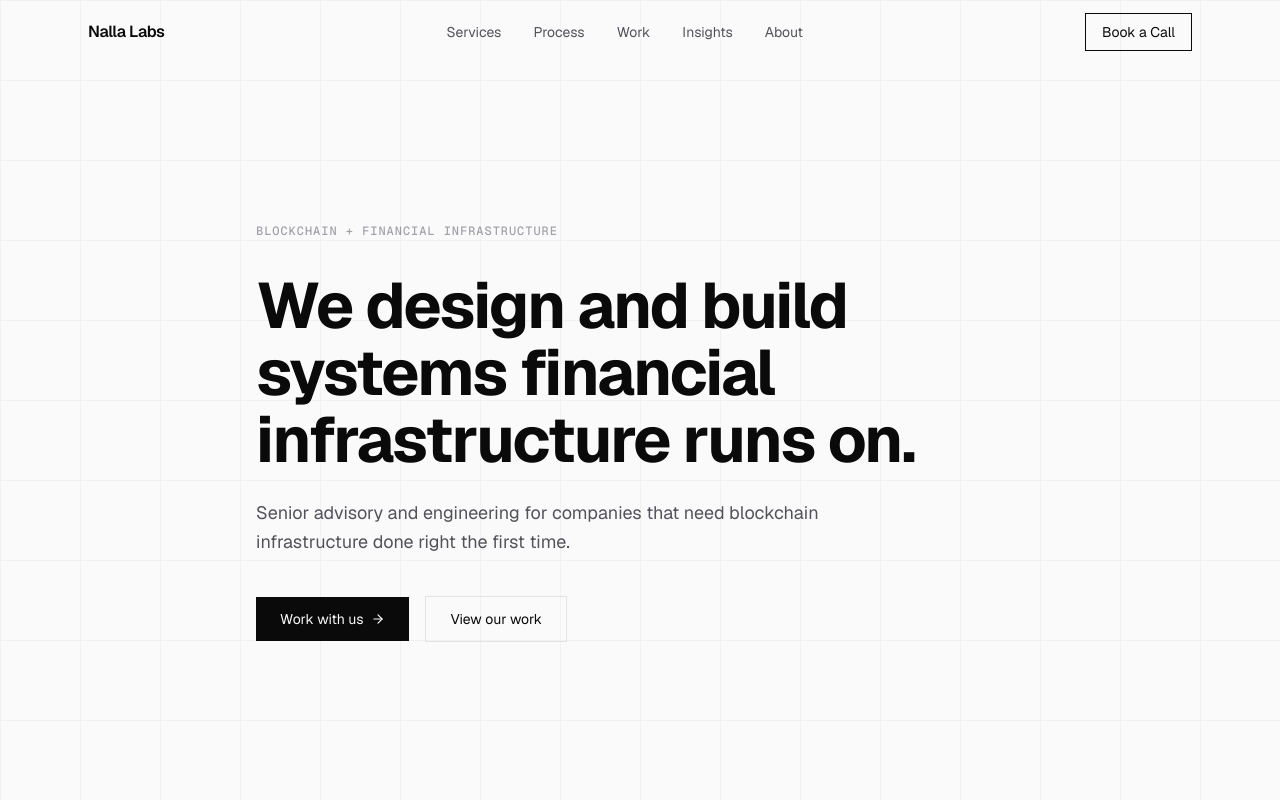
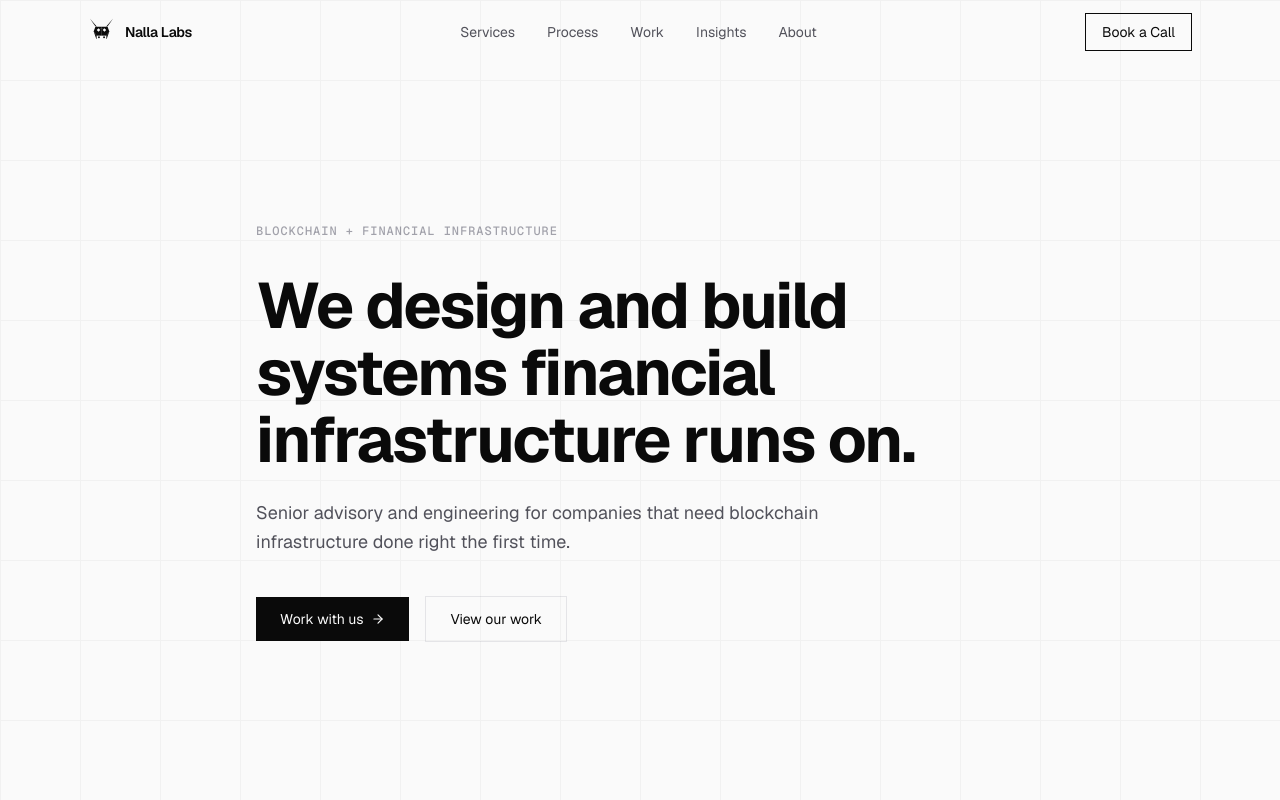
Before and after one commit to NallaLabs/nallalabs, a Next.js app: page / in a window 1280 px wide. Shown: the top 800 px of the page. Built offline with nearby package versions, Linux system fonts and the light colour scheme.

Commit message:
Update Nalla Labs branding and leadership copy

```diff
--- a/app/layout.tsx
+++ b/app/layout.tsx
@@ -4,6 +4,8 @@ import { GeistMono } from "geist/font/mono";
 import "./globals.css";
 
 export const metadata: Metadata = {
+  metadataBase: new URL("https://nallalabs.xyz"),
+  icons: { icon: "/favicon.svg", shortcut: "/favicon.svg" },
   title: "Nalla Labs — Blockchain & Financial Infrastructure",
   description:
     "Senior advisory and engineering for companies building on blockchain and financial infrastructure. We design, build, and scale secure systems.",
@@ -12,6 +14,7 @@ export const metadata: Metadata = {
     description:
       "We design and build blockchain systems that scale.",
     type: "website",
+    url: "https://nallalabs.xyz",
   },
 };
 
--- a/components/layout/Footer.tsx
+++ b/components/layout/Footer.tsx
@@ -1,4 +1,5 @@
-import { Mail, ExternalLink } from "lucide-react";
+import { Mail } from "lucide-react";
+import { BullMark } from "@/components/ui/BullMark";
 
 const footerLinks = [
   { label: "Services", href: "#services" },
@@ -16,7 +17,10 @@ export function Footer() {
         <div className="grid grid-cols-1 md:grid-cols-3 gap-12">
           {/* Brand */}
           <div>
-            <p className="text-[#FAFAFA] font-semibold text-base mb-3">Nalla Labs</p>
+            <div className="flex items-center gap-2.5 mb-3">
+              <BullMark variant="dark" size={32} />
+              <p className="text-[#FAFAFA] font-semibold text-base">Nalla Labs</p>
+            </div>
             <p className="text-[#71717A] text-sm leading-relaxed max-w-xs">
               Advisory and engineering for companies building on blockchain and financial infrastructure.
             </p>
@@ -44,20 +48,17 @@ export function Footer() {
             <p className="label-mono text-[#52525B] mb-4">Contact</p>
             <div className="space-y-3">
               <a
-                href="mailto:hello@nallalabs.com"
+                href="mailto:hello@nallalabs.xyz"
                 className="flex items-center gap-2 text-sm text-[#71717A] hover:text-[#FAFAFA] transition-colors"
               >
                 <Mail size={14} />
-                hello@nallalabs.com
+                hello@nallalabs.xyz
               </a>
               <a
-                href="https://linkedin.com"
-                target="_blank"
-                rel="noopener noreferrer"
+                href="#about"
                 className="flex items-center gap-2 text-sm text-[#71717A] hover:text-[#FAFAFA] transition-colors"
               >
-                <ExternalLink size={14} />
-                LinkedIn
+                Leadership
               </a>
             </div>
           </div>
--- a/components/layout/Nav.tsx
+++ b/components/layout/Nav.tsx
@@ -3,6 +3,7 @@
 import { useEffect, useState } from "react";
 import { motion, AnimatePresence } from "framer-motion";
 import { X, Menu } from "lucide-react";
+import { BullMark } from "@/components/ui/BullMark";
 
 const navLinks = [
   { label: "Services", href: "#services" },
@@ -44,9 +45,13 @@ export function Nav() {
           {/* Logo */}
           <a
             href="#"
-            className="text-[#0A0A0A] font-semibold text-base tracking-tight hover:opacity-70 transition-opacity"
+            className="flex items-center gap-2.5 hover:opacity-75 transition-opacity"
+            aria-label="Nalla Labs home"
           >
-            Nalla Labs
+            <BullMark variant="light" size={30} />
+            <span className="text-[#0A0A0A] font-semibold text-sm tracking-tight leading-none">
+              Nalla Labs
+            </span>
           </a>
 
           {/* Desktop links */}
@@ -97,6 +102,9 @@ export function Nav() {
             transition={{ duration: 0.2 }}
             className="fixed inset-0 z-50 bg-[#0A0A0A] flex flex-col items-center justify-center"
           >
+            <div className="absolute top-5 left-6">
+              <BullMark variant="dark" size={30} />
+            </div>
             <button
               className="absolute top-5 right-6 text-[#FAFAFA]"
               onClick={() => setMobileOpen(false)}
--- a/components/sections/About.tsx
+++ b/components/sections/About.tsx
@@ -1,4 +1,17 @@
-import { FadeUp, StaggerContainer, StaggerItem } from "@/components/motion/FadeUp";
+import { FadeUp } from "@/components/motion/FadeUp";
+
+const executives = [
+  {
+    name: "Allan Robinson",
+    role: "Executive",
+    href: "https://www.linkedin.com/in/allan-robinson-3b54511a4/",
+  },
+  {
+    name: "Fred Gitonga",
+    role: "Executive",
+    href: "https://www.linkedin.com/in/fredgitonga",
+  },
+];
 
 export function About() {
   return (
@@ -9,7 +22,7 @@ export function About() {
           <FadeUp>
             <p className="label-mono mb-6">About</p>
             <h2 className="text-h2 text-[#0A0A0A] mb-6">
-              Built by engineers who've been in the infrastructure.
+              Built by engineers who&apos;ve been in the infrastructure.
             </h2>
             <p className="text-[#52525B] leading-relaxed mb-6">
               Nalla Labs was built around a belief that blockchain infrastructure should be designed
@@ -22,10 +35,29 @@ export function About() {
               and enterprises.
             </p>
 
+            <div className="mt-10">
+              <p className="label-mono mb-4">Leadership</p>
+              <div className="grid grid-cols-1 sm:grid-cols-2 gap-3">
+                {executives.map((person) => (
+                  <a
+                    key={person.name}
+                    href={person.href}
+                    target="_blank"
+                    rel="noopener noreferrer"
+                    className="border border-[#E4E4E7] bg-white p-4 hover:border-[#1D4ED8] hover:bg-[#EFF6FF] transition-colors duration-150"
+                  >
+                    <p className="text-sm font-semibold text-[#0A0A0A]">{person.name}</p>
+                    <p className="text-xs text-[#52525B] mt-1">{person.role}</p>
+                    <p className="text-xs text-[#1D4ED8] mt-3">LinkedIn profile</p>
+                  </a>
+                ))}
+              </div>
+            </div>
+
             {/* Pull quote */}
             <blockquote className="mt-10 border-l-2 border-[#1D4ED8] pl-6">
               <p className="text-xl font-semibold text-[#0A0A0A] tracking-tight">
-                "Fewer clients. Deeper work."
+                &ldquo;Fewer clients. Deeper work.&rdquo;
               </p>
             </blockquote>
           </FadeUp>
--- a/components/sections/Contact.tsx
+++ b/components/sections/Contact.tsx
@@ -28,20 +28,20 @@ export function Contact() {
           {/* Left */}
           <FadeUp>
             <p className="label-mono mb-6">Contact</p>
-            <h2 className="text-h2 text-[#0A0A0A] mb-6">Let's talk.</h2>
+            <h2 className="text-h2 text-[#0A0A0A] mb-6">Let&apos;s talk.</h2>
             <p className="text-[#52525B] leading-relaxed mb-10">
-              Tell us about your project. We'll respond within 24 hours.
+              Tell us about your project. We&apos;ll respond within 24 hours.
             </p>
 
             <div className="space-y-4">
               <a
-                href="mailto:hello@nallalabs.com"
+                href="mailto:hello@nallalabs.xyz"
                 className="flex items-center gap-3 text-sm text-[#52525B] hover:text-[#0A0A0A] transition-colors group"
               >
                 <span className="w-8 h-8 border border-[#E4E4E7] flex items-center justify-center group-hover:border-[#0A0A0A] transition-colors">
                   <Mail size={14} />
                 </span>
-                hello@nallalabs.com
+                hello@nallalabs.xyz
               </a>
               <a
                 href="#"
@@ -61,7 +61,7 @@ export function Contact() {
               <div className="border border-[#E4E4E7] bg-white p-10 flex flex-col items-center justify-center text-center h-full min-h-64">
                 <p className="label-mono text-[#1D4ED8] mb-3">Received</p>
                 <p className="text-[#0A0A0A] font-semibold text-lg mb-2">Thanks for reaching out.</p>
-                <p className="text-sm text-[#52525B]">We'll be in touch within 24 hours.</p>
+                <p className="text-sm text-[#52525B]">We&apos;ll be in touch within 24 hours.</p>
               </div>
             ) : (
               <form onSubmit={handleSubmit} className="space-y-4">
--- a/components/sections/FinalCTA.tsx
+++ b/components/sections/FinalCTA.tsx
@@ -9,7 +9,7 @@ export function FinalCTA() {
           <p className="label-mono text-[#52525B] mb-6">Get started</p>
           <h2 className="text-h2 text-[#FAFAFA] mb-4">Ready to build?</h2>
           <p className="text-[#71717A] text-lg mb-12 max-w-md mx-auto leading-relaxed">
-            We take on a limited number of engagements. Let's talk about yours.
+            We take on a limited number of engagements. Let&apos;s talk about yours.
           </p>
           <div className="flex flex-wrap justify-center gap-4">
             <a
@@ -20,7 +20,7 @@ export function FinalCTA() {
               <ArrowRight size={14} />
             </a>
             <a
-              href="mailto:hello@nallalabs.com"
+              href="mailto:hello@nallalabs.xyz"
               className="inline-flex items-center gap-2 border border-[#27272A] text-[#FAFAFA] text-sm px-6 py-3 hover:border-[#71717A] transition-colors duration-150"
             >
               Send us a brief
--- /dev/null
+++ b/components/ui/BullMark.tsx
@@ -0,0 +1,40 @@
+interface BullMarkProps {
+  /** "light" = black mark (for light backgrounds) | "dark" = white mark (for dark backgrounds) */
+  variant?: "light" | "dark";
+  size?: number;
+  className?: string;
+}
+
+export function BullMark({ variant = "light", size = 40, className }: BullMarkProps) {
+  const head  = variant === "dark" ? "#FAFAFA" : "#0A0A0A";
+  const cut   = variant === "dark" ? "#0A0A0A" : "#FAFAFA";
+
+  const h = size;
+  const w = Math.round((size / 220) * 200);
+
+  return (
+    <svg
+      width={w}
+      height={h}
+      viewBox="0 0 200 220"
+      fill="none"
+      xmlns="http://www.w3.org/2000/svg"
+      className={className}
+      aria-label="Nalla Labs"
+    >
+      <polygon points="14,10 54,68 66,72"             fill={head} />
+      <polygon points="186,10 146,68 134,72"           fill={head} />
+      <polygon points="55,72 145,72 158,106 138,162 62,162 42,106" fill={head} />
+      <polygon points="65,96 78,83 91,96 78,109"        fill={cut} />
+      <polygon points="109,96 122,83 135,96 122,109"    fill={cut} />
+      <rect    x="64" y="137" width="72" height="25"   fill={cut} />
+      <circle  cx="81"  cy="149" r="7"                 fill={head} />
+      <circle  cx="119" cy="149" r="7"                 fill={head} />
+      <line x1="100" y1="72"  x2="100" y2="137" stroke={cut} strokeWidth="1.2" />
+      <line x1="100" y1="83"  x2="68"  y2="95"  stroke={cut} strokeWidth="1.2" />
+      <line x1="100" y1="83"  x2="132" y2="95"  stroke={cut} strokeWidth="1.2" />
+      <line x1="42"  y1="106" x2="64"  y2="137" stroke={cut} strokeWidth="1.2" />
+      <line x1="158" y1="106" x2="136" y2="137" stroke={cut} strokeWidth="1.2" />
+    </svg>
+  );
+}
```
Also changed, not shown: public/favicon.svg (added).
